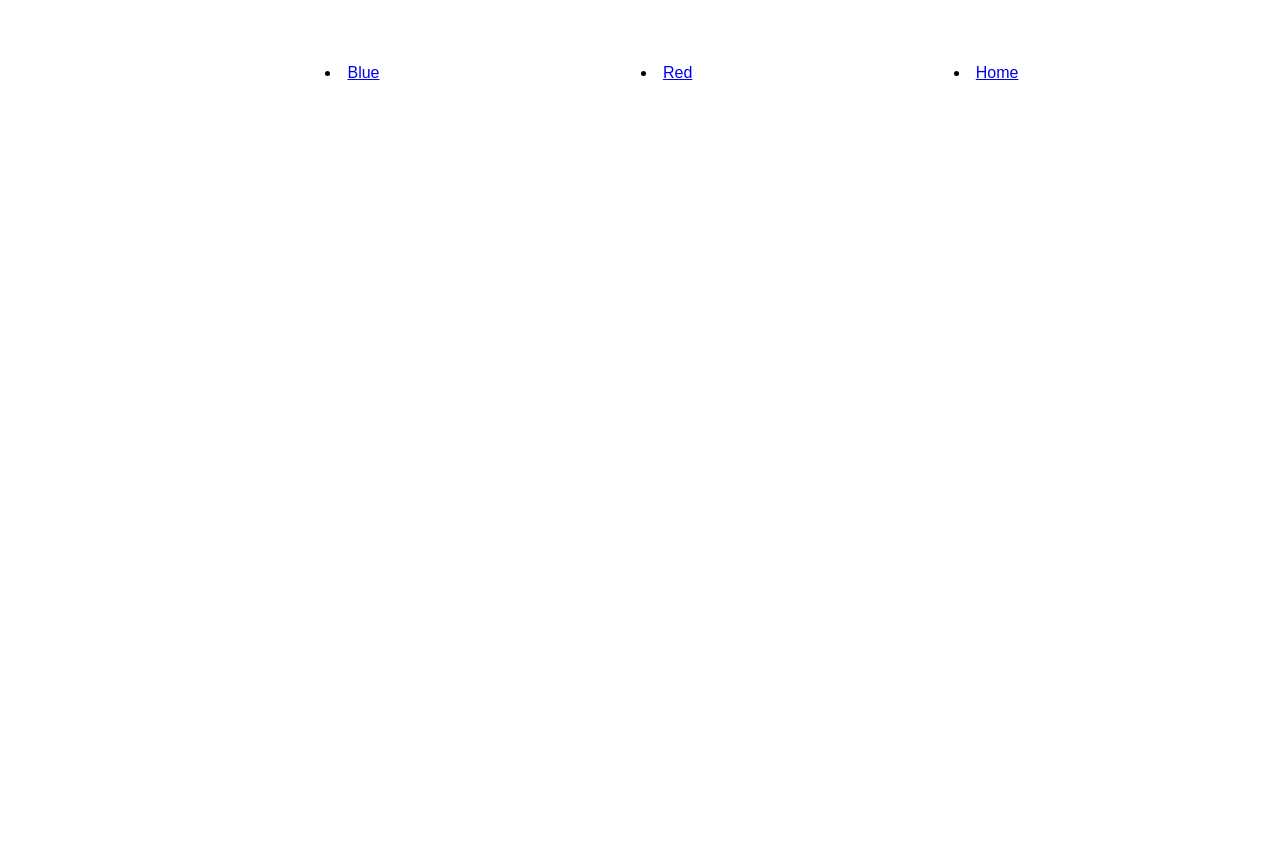
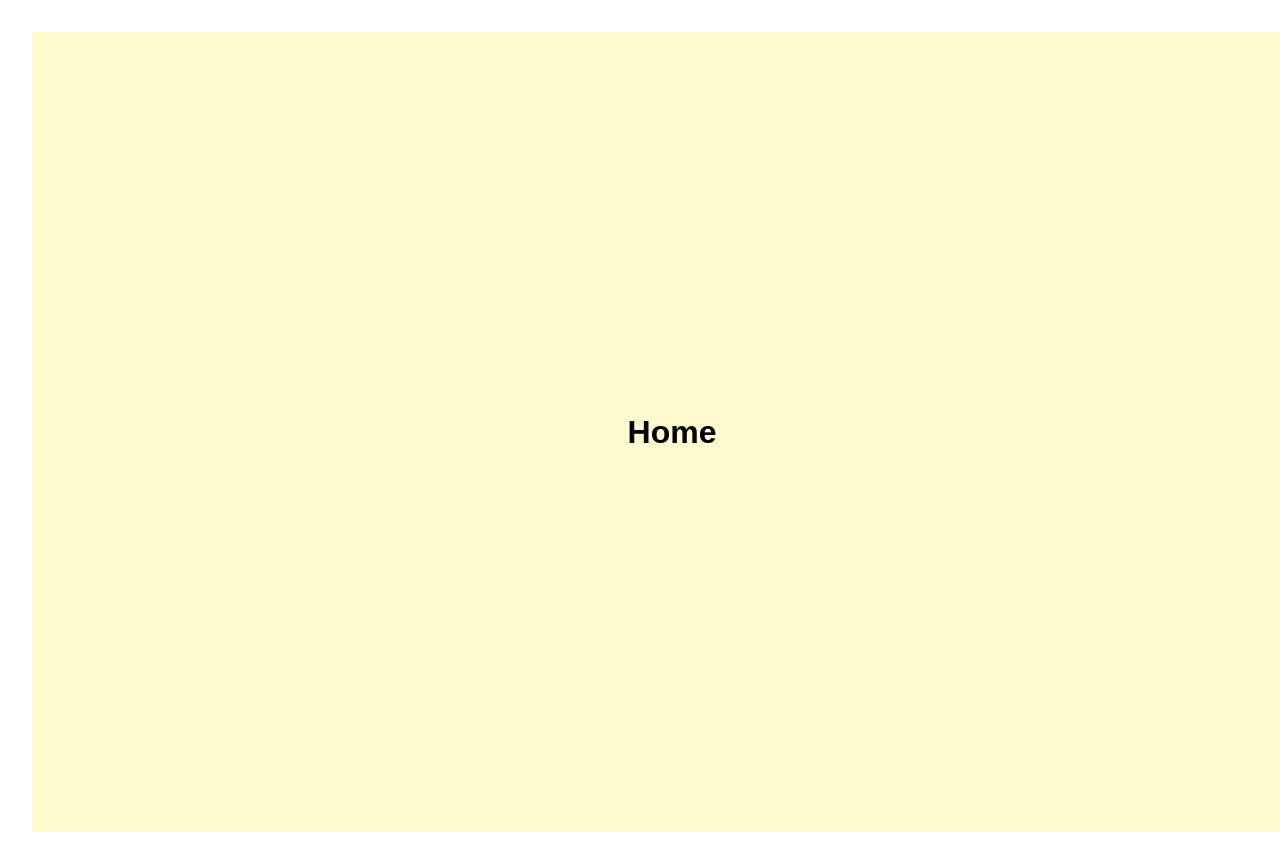
Before and after one commit to Talani-B/Block28, a React (Vite) app: page / in a window 1280 px wide. Before the commit this address had no page. Shown: the top 864 px of the page. Built offline with nearby package versions, Linux system fonts and the light colour scheme.

Commit message:
intial files

```diff
--- a/package.json
+++ b/package.json
@@ -11,7 +11,8 @@
   },
   "dependencies": {
     "react": "^18.2.0",
-    "react-dom": "^18.2.0"
+    "react-dom": "^18.2.0",
+    "react-router-dom": "^6.14.2"
   },
   "devDependencies": {
     "@types/react": "^18.2.15",
--- a/src/App.jsx
+++ b/src/App.jsx
@@ -1,5 +1,5 @@
 import { useState } from 'react'
-import { Routes, Route , Link} from "react-router-dom";
+import { Routes, Route } from "react-router-dom";
 import './App.css'
 import Red from './components/Red';
 import Blue from './components/Blue';
@@ -12,22 +12,13 @@
   return (
 
       <div id="container">
-      <div id="navbar">
-       <li>
-        <Link to="/blue">Blue</Link>
-        </li>
-        <li>
-         <Link to="/red">Red</Link>
-         </li>
-        <li>
-        <Link to="/home">Home</Link>
-       </li>
+      <div>
       </div>
       <div id="main-section">
       <Routes>
+      <Route path="/" element={ <Home/> } />
       <Route path="/blue" element={ <Blue/> } />
       <Route path="/red" element={ <Red/> } />
-      <Route path="/home" element={ <Home/> } />
       </Routes>
 
    </div>
```
Also changed, not shown: src/components/Navbar.jsx (added, +11 -0 lines), 1 other file (tests, documents, lock files or other folders).
